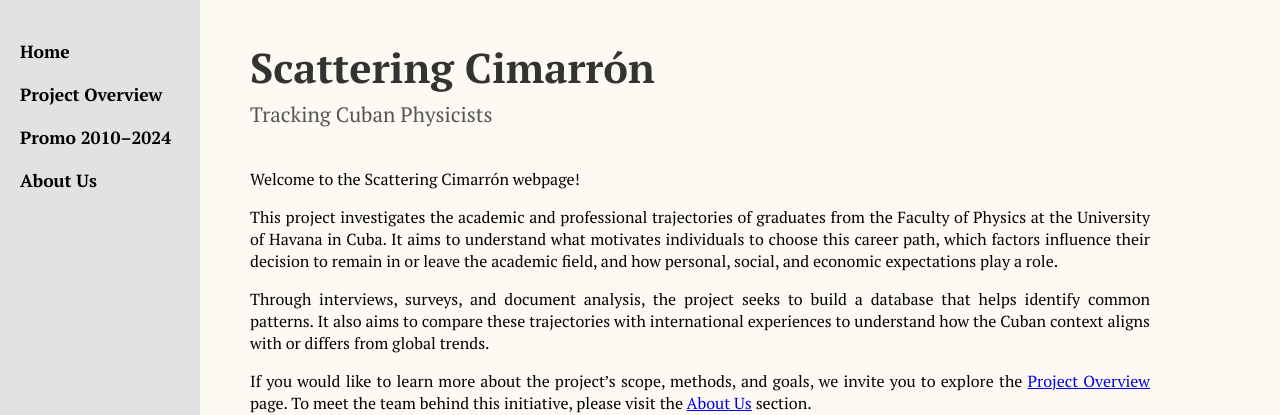
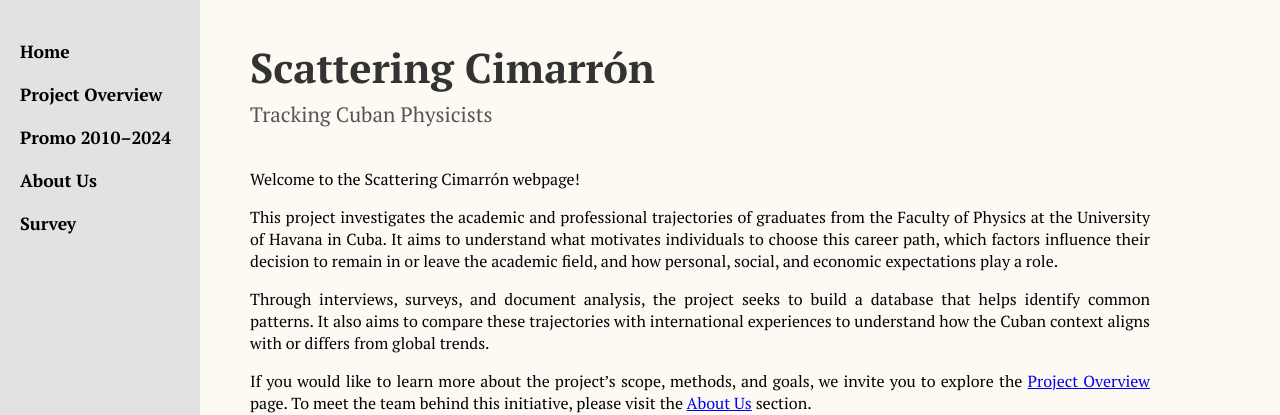
Before and after one commit to Gretica/Tracking_Cuban_Physicists, a Jekyll site: the page built from index.md, in a window 1280 px wide. Shown: the top 415 px of the page. Built offline with Jekyll 4.4.1, drawn with Linux system fonts in a browser that asks for light colours.

Commit message:
Update default.html
En la línea 85 agregué <a href="{{ site.baseurl }}/survey/">Encuesta</a>

```diff
--- a/_layouts/default.html
+++ b/_layouts/default.html
@@ -82,6 +82,7 @@
      <a href="{{ site.baseurl }}/Project/">Project Overview</a>
     <a href="{{ site.baseurl }}/Promo_2010_2024/">Promo 2010–2024</a>
     <a href="{{ site.baseurl }}/Aboutus/">About Us</a>
+    <a href="{{ site.baseurl }}/survey/">Survey</a>
   </nav>
 
   <main>
```
